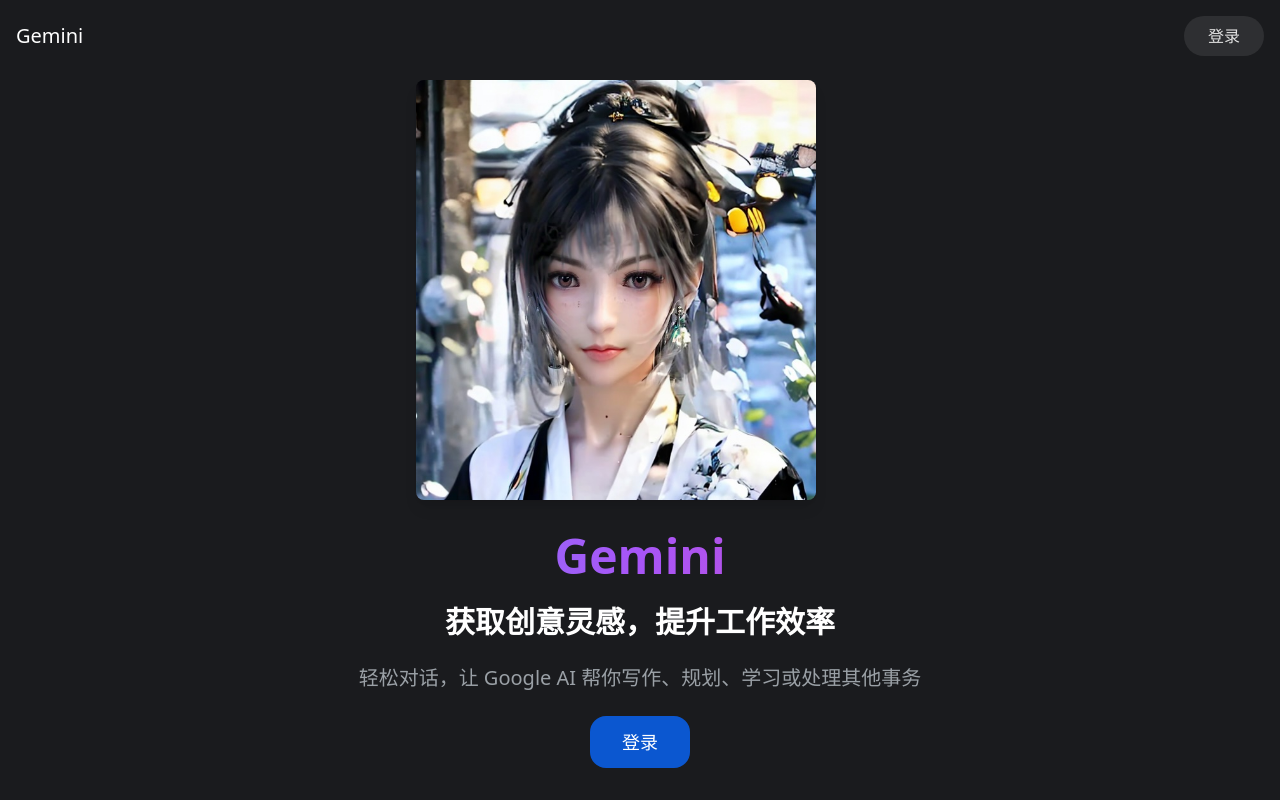
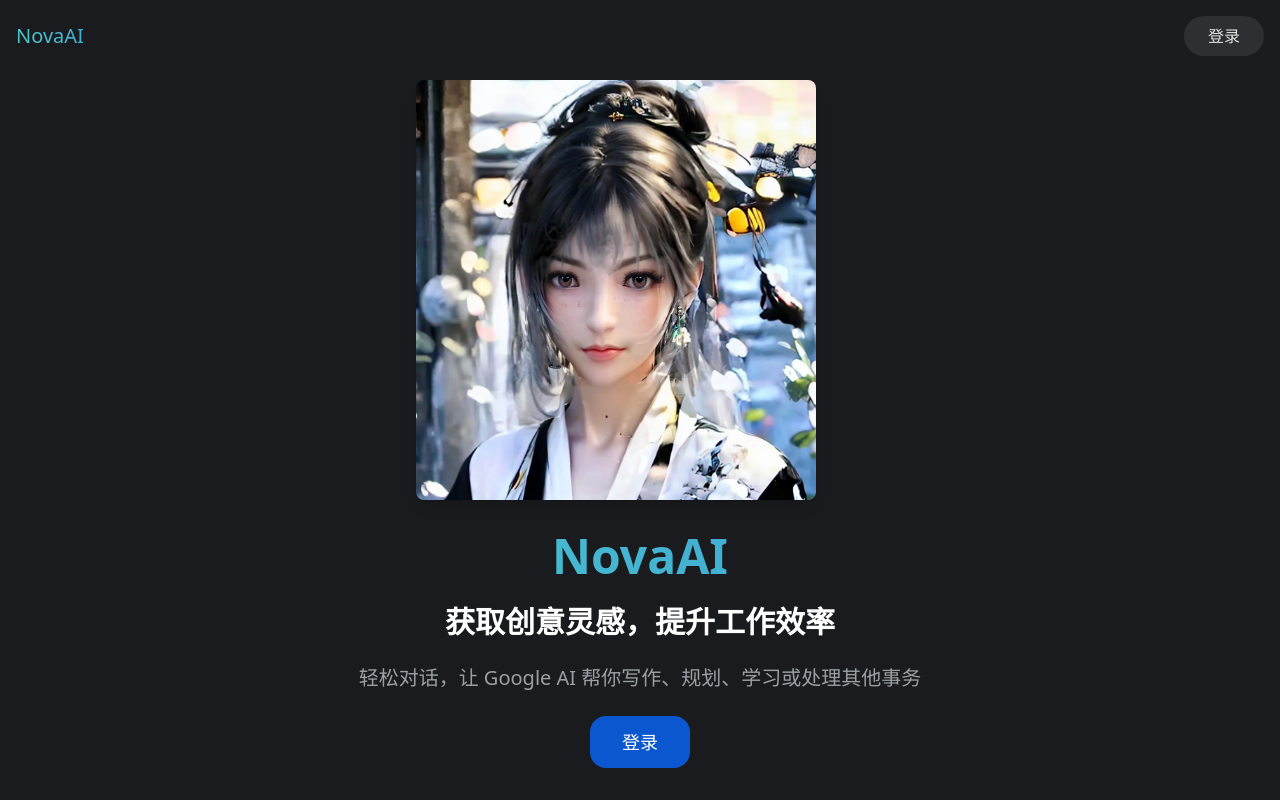
Before and after one commit to lebonheurbb/miaochat, a Next.js app: page / in a window 1280 px wide. Built offline with nearby package versions, Linux system fonts and the light colour scheme; no server answers.

Commit message:
feat: update UI and fix server issues

```diff
--- a/app/chat/[id]/page.tsx
+++ b/app/chat/[id]/page.tsx
@@ -29,7 +29,7 @@
 
       if (lastMessage) {
         lastMessage.scrollIntoView({ block: 'end' });
-        // 额外的强制滚动
+        // 额��的强制滚动
         container.scrollTop = container.scrollHeight + 1000;
       }
     }
@@ -193,7 +193,7 @@
                   </div>
                   <div className="flex-1 space-y-1 overflow-hidden">
                     <div className="text-[14px] text-[#9AA0A6]">
-                      {message.role === 'assistant' ? 'Gemini' : (user?.email?.split('@')[0] || '我')}
+                      {message.role === 'assistant' ? 'NovaAI' : (user?.email?.split('@')[0] || '我')}
                     </div>
                     <div className="text-[#E3E3E3] text-[16px] leading-7 whitespace-pre-wrap">
                       {message.content.split('\n').map((paragraph, index) => (
@@ -224,7 +224,7 @@
                     </div>
                   </div>
                   <div className="flex-1 space-y-1">
-                    <div className="text-[14px] text-[#9AA0A6]">Gemini</div>
+                    <div className="text-[14px] text-[#9AA0A6]">NovaAI</div>
                     <div className="text-[#9AA0A6] text-[16px] flex items-center space-x-2">
                       <span className="animate-pulse">思考中</span>
                       <span className="animate-pulse">...</span>
--- a/app/chat/page.tsx
+++ b/app/chat/page.tsx
@@ -445,7 +445,7 @@
       >
         <div className="flex flex-col h-full text-white">
           <div className="flex items-center p-4">
-            <span className="text-xl font-semibold">Gemini</span>
+            <span className="text-xl font-semibold nova-gradient">NovaAI</span>
             <span className="ml-2 text-sm text-gray-400">1.5 Flash</span>
           </div>
 
--- a/app/globals.css
+++ b/app/globals.css
@@ -1,6 +1,26 @@
 @tailwind base;
 @tailwind components;
 @tailwind utilities;
+
+@keyframes gradientAnimation {
+  0% {
+    background-position: 0% 50%;
+  }
+  50% {
+    background-position: 100% 50%;
+  }
+  100% {
+    background-position: 0% 50%;
+  }
+}
+
+.nova-gradient {
+  background: linear-gradient(45deg, #FF3366, #FF6B6B, #4ECDC4, #45B7D1, #2E86DE);
+  background-size: 300% 300%;
+  animation: gradientAnimation 10s ease infinite;
+  -webkit-background-clip: text;
+  color: transparent;
+}
 
 @keyframes aurora {
   0% {
--- a/app/layout.tsx
+++ b/app/layout.tsx
@@ -3,7 +3,7 @@
 import { AuthProvider } from './contexts/AuthContext'
 
 export const metadata: Metadata = {
-  title: '喵哥 AI - 智能对话助手',
+  title: 'NovaAI - 智能对话助手',
   description: '基于先进的人工智能技术，为您提供智能、自然的对话体验。',
 }
 
--- a/app/page.tsx
+++ b/app/page.tsx
@@ -26,8 +26,8 @@
         <div className="max-w-7xl mx-auto">
           <div className="flex items-center justify-between px-4 py-4">
             <div className="flex items-center">
-              <span className="text-xl text-white">
-                Gemini
+              <span className="text-xl nova-gradient">
+                NovaAI
               </span>
             </div>
             {user ? (
@@ -77,8 +77,8 @@
               />
             </div>
 
-            <h1 className="text-5xl font-bold bg-clip-text text-transparent bg-gradient-to-r from-blue-400 via-purple-500 to-pink-500">
-              Gemini
+            <h1 className="text-5xl font-bold nova-gradient">
+              NovaAI
             </h1>
             <h2 className="text-3xl font-bold text-white">
               获取创意灵感，提升工作效率
--- a/package.json
+++ b/package.json
@@ -3,7 +3,7 @@
   "version": "miaoV1.34.1",
   "private": true,
   "scripts": {
-    "dev": "next dev --port 3000 --hostname 0.0.0.0",
+    "dev": "NODE_ENV=development next dev",
     "build": "next build",
     "start": "next start -p $PORT",
     "lint": "next lint",
```
